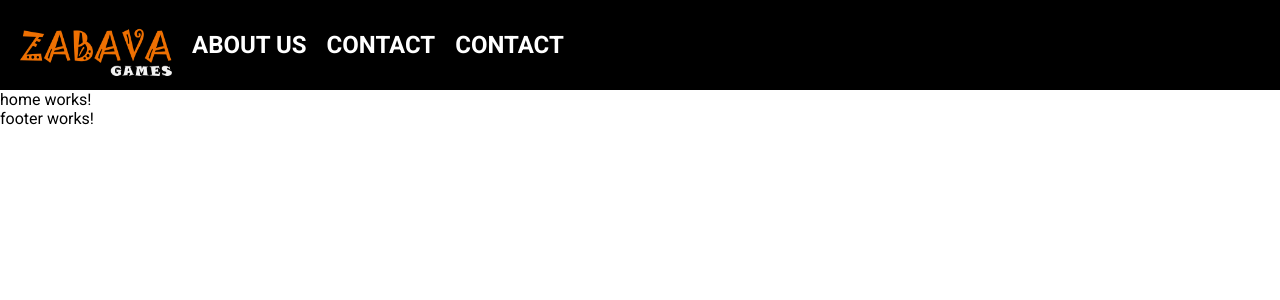
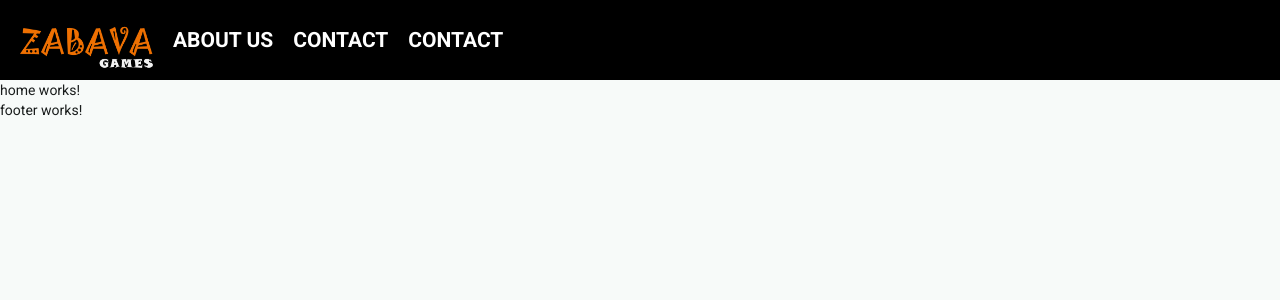
Before and after one commit to Relja04/Angular-KVA-2026, an Angular app: page / in a window 1280 px wide. Shown: the top 300 px of the page. Built offline with nearby package versions, Linux system fonts and the light colour scheme.

Commit message:
Added angular materials Cyan&Orange

```diff
--- a/angular.json
+++ b/angular.json
@@ -25,7 +25,8 @@
                             }
                         ],
                         "styles": [
-                            "src/styles.css"
+                          "src/material-theme.scss",
+                          "src/styles.css"
                         ]
                     },
                     "configurations": {
--- a/package.json
+++ b/package.json
@@ -23,10 +23,12 @@
   "private": true,
   "packageManager": "npm@11.9.0",
   "dependencies": {
+    "@angular/cdk": "~21.2.0",
     "@angular/common": "^21.1.0",
     "@angular/compiler": "^21.1.0",
     "@angular/core": "^21.1.0",
     "@angular/forms": "^21.1.0",
+    "@angular/material": "~21.2.0",
     "@angular/platform-browser": "^21.1.0",
     "@angular/router": "^21.1.0",
     "rxjs": "~7.8.0",
@@ -36,6 +38,7 @@
     "@angular/build": "^21.1.5",
     "@angular/cli": "^21.1.5",
     "@angular/compiler-cli": "^21.1.0",
+    "@angular/material": "^21.2.0",
     "jsdom": "^27.1.0",
     "typescript": "~5.9.2",
     "vitest": "^4.0.8"
--- a/src/index.html
+++ b/src/index.html
@@ -7,6 +7,10 @@
   <meta name="viewport" content="width=device-width, initial-scale=1">
   <link rel="icon" type="image/x-icon" href="favicon.ico">
   <link href="https://fonts.googleapis.com/css2?family=Roboto:ital,wght@0,100..900;1,100..900&display=swap" rel="stylesheet">
+  <link rel="preconnect" href="https://fonts.googleapis.com">
+  <link rel="preconnect" href="https://fonts.gstatic.com" crossorigin>
+  <link href="https://fonts.googleapis.com/css2?family=Roboto:wght@300;400;500&display=swap" rel="stylesheet">
+  <link href="https://fonts.googleapis.com/icon?family=Material+Icons" rel="stylesheet">
 </head>
 <body>
   <app-root></app-root>
--- /dev/null
+++ b/src/material-theme.scss
@@ -0,0 +1,37 @@
+
+// Include theming for Angular Material with `mat.theme()`.
+// This Sass mixin will define CSS variables that are used for styling Angular Material
+// components according to the Material 3 design spec.
+// Learn more about theming and how to use it for your application's
+// custom components at https://material.angular.dev/guide/theming
+@use '@angular/material' as mat;
+
+html {
+  height: 100%;
+  @include mat.theme((
+    color: (
+      primary: mat.$cyan-palette,
+      tertiary: mat.$orange-palette,
+    ),
+    typography: Roboto,
+    density: 0,
+  ));
+}
+
+body {
+  // Default the application to a light color theme. This can be changed to
+  // `dark` to enable the dark color theme, or to `light dark` to defer to the
+  // user's system settings.
+  color-scheme: light;
+
+  // Set a default background, font and text colors for the application using
+  // Angular Material's system-level CSS variables. Learn more about these
+  // variables at https://material.angular.dev/guide/system-variables
+  background-color: var(--mat-sys-surface);
+  color: var(--mat-sys-on-surface);
+  font: var(--mat-sys-body-medium);
+
+  // Reset the user agent margin.
+  margin: 0;
+  height: 100%;
+}
```
Also changed, not shown: 1 other file (tests, documents, lock files or other folders).
